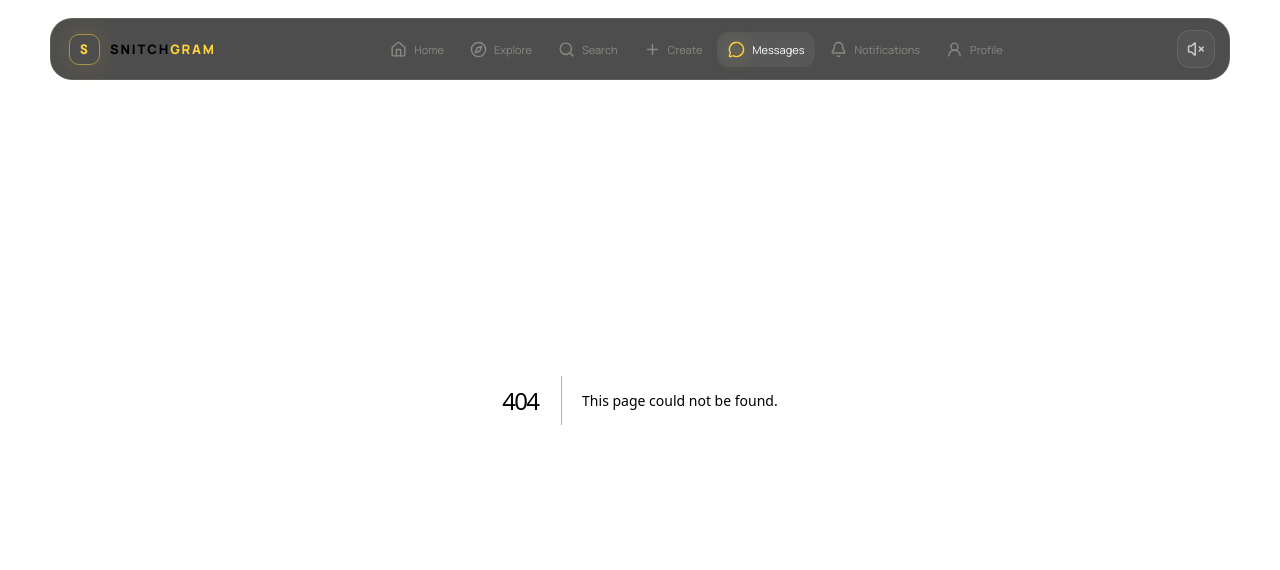
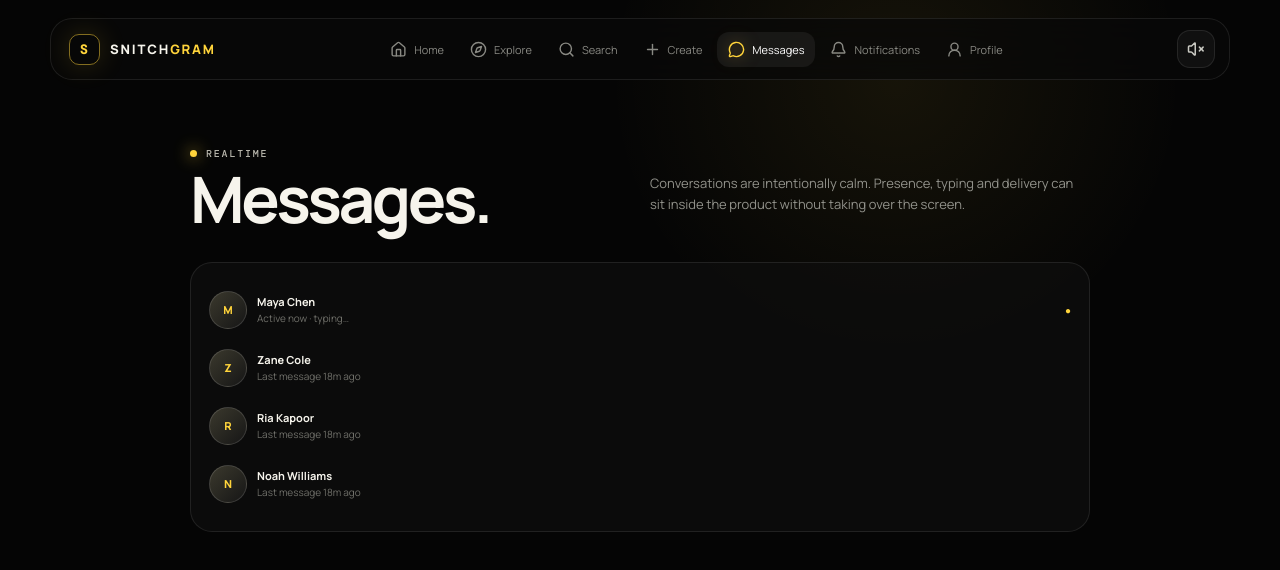
Before and after one commit to killgaming876/snitchgram, a Next.js app: page /messages in a window 1280 px wide. Before the commit this address had no page. Shown: the top 570 px of the page. Built offline with nearby package versions, Linux system fonts and the light colour scheme.

Commit message:
feat: add messaging inbox

```diff
--- /dev/null
+++ b/src/app/messages/page.tsx
@@ -0,0 +1,3 @@
+import Link from "next/link";
+const chats=['Maya Chen','Zane Cole','Ria Kapoor','Noah Williams'];
+export default function Messages(){return <div className="product-page"><div className="page-inner" style={{maxWidth:900}}><div className="page-heading"><div><div className="eyebrow"><span className="dot"/> realtime</div><h2>Messages.</h2></div><p>Conversations are intentionally calm. Presence, typing and delivery can sit inside the product without taking over the screen.</p></div><div className="side-panel">{chats.map((c,i)=><Link href={`/messages/${i+1}`} className="suggest" key={c}><div className="avatar">{c[0]}</div><div className="suggest-info"><b>{c}</b><span>{i?'Last message 18m ago':'Active now · typing…'}</span></div><span style={{color:'#ffd43b',fontSize:10}}>{i?'':'●'}</span></Link>)}</div></div></div>}
```
